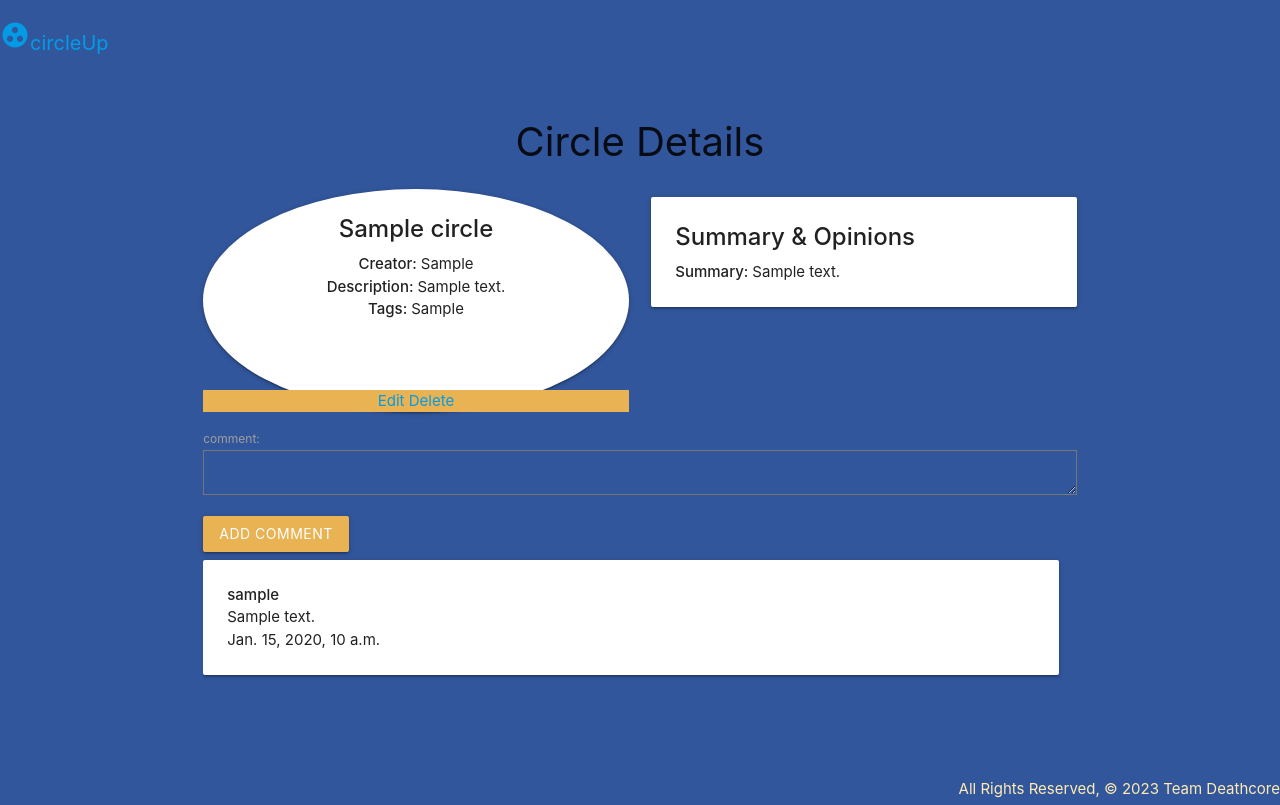
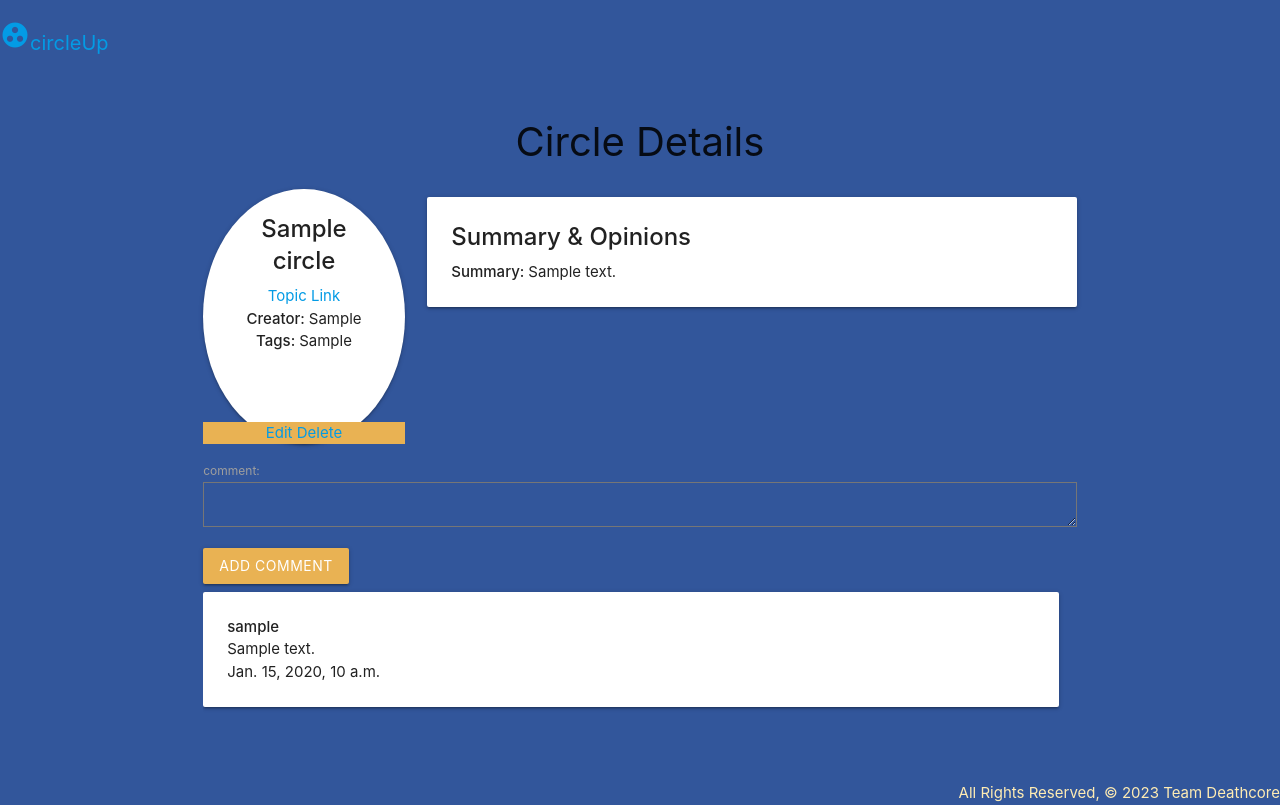
Before and after one commit to pksnowstorm/circleup, a Django app: page /circles/1/ in a window 1280 px wide. Run offline with Django 4.2, Linux system fonts and the light colour scheme; a user stored in the database is signed in; tables that the repository leaves empty hold one stand-in row (values such as "Sample post").

Commit message:
styling of detail page including adding a link on the 'create' interface

```diff
--- a/main_app/static/css/style.css
+++ b/main_app/static/css/style.css
@@ -25,6 +25,7 @@ body {
 
   .btn {
     background-color: #E9B253;
+    align-content: space-around;
   }
 
   .circ {
@@ -40,6 +41,7 @@ body {
     padding: 0;
     margin-left: 0;
     font-size: 40px;
+    /* background-color: red; */
   }
 
   .buttons {
@@ -52,6 +54,7 @@ body {
     padding: 0;
     margin: 0;
     font-size: 20px;
+    /* background: red; */
   }
 
   .comments-section {
@@ -68,3 +71,7 @@ body {
     /* padding: 0px;
     margin: 0px; */
   }
+
+  .btn-inline {
+    display:right;
+  }
--- a/main_app/templates/circles/detail.html
+++ b/main_app/templates/circles/detail.html
@@ -3,12 +3,14 @@
 <h1>Circle Details</h1>
 
 <div class="row">
-    <div class="col s6">
+    <div class="col s3">
         <div class="card circ">
             <div class="card-content">
                 <span class="card-title"><strong> {{ circle.title }} </strong> </span>
+                {% if circle.link %}
+                <a href="{{ circle.link }}" target="_blank">Topic Link</a>
+                {% endif %}
                 <p><strong>Creator: </strong> {{ circle.creator }}</p>
-                <p><strong>Description: </strong> {{ circle.description }}</p>
                 <p><strong>Tags: </strong> {{ circle.tags }}</p>
             </div>
             </br>
@@ -19,10 +21,10 @@
                 <a href="{% url 'circle_update' circle.id %}">Edit</a>
                 <a href="{% url 'circle_delete' circle.id %}">Delete</a>
             </div>
+            {% endif %}
         </div>
-            {% endif %}
     </div>
-    <div class="col s6">
+    <div class="col s9">
         <div class="card rounded">
             <div class="card-content">
                 <span class="card-title"><strong>Summary & Opinions</strong> </span>
@@ -35,7 +37,7 @@
         <form action="{% url 'add_comment' circle.id %}" method="post">
           {% csrf_token %}
           {{ comment_form.as_p }}
-          <input type="submit" class="btn" value="Add Comment" />
+          <input type="submit" class="btn btn-inline" value="Add Comment" />
         </form>
         <div class="comments-section">
         {% if comments %}
--- a/main_app/views.py
+++ b/main_app/views.py
@@ -20,7 +20,7 @@ from .forms import CommentForm
 
 class CircleCreate(LoginRequiredMixin,  CreateView):
     model = Circle
-    fields = ['title', 'creator', 'description', 'tags']
+    fields = ['title', 'creator', 'link','description', 'tags']
 
     # Interrupt normal form_valid functionality to assign user
     def form_valid(self, form):
```
